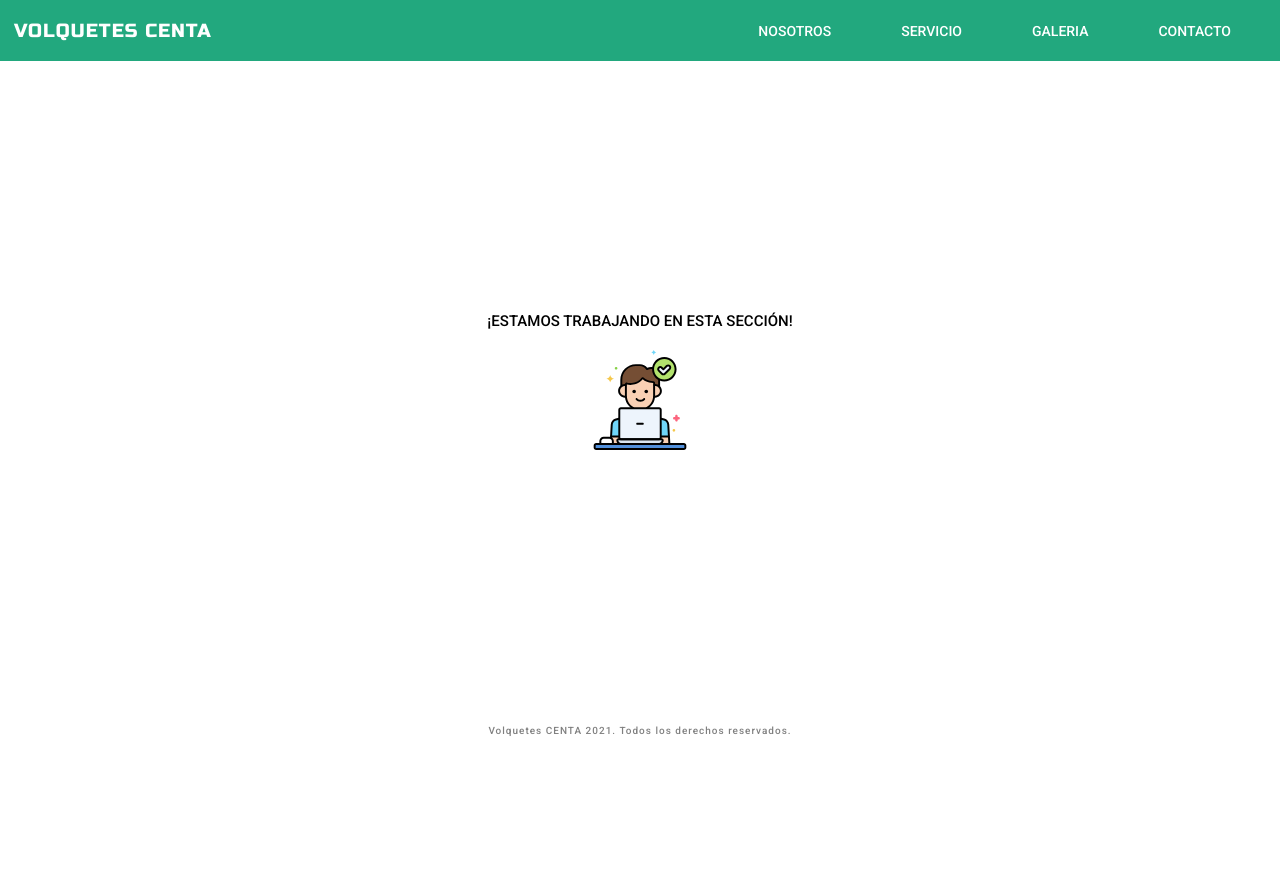
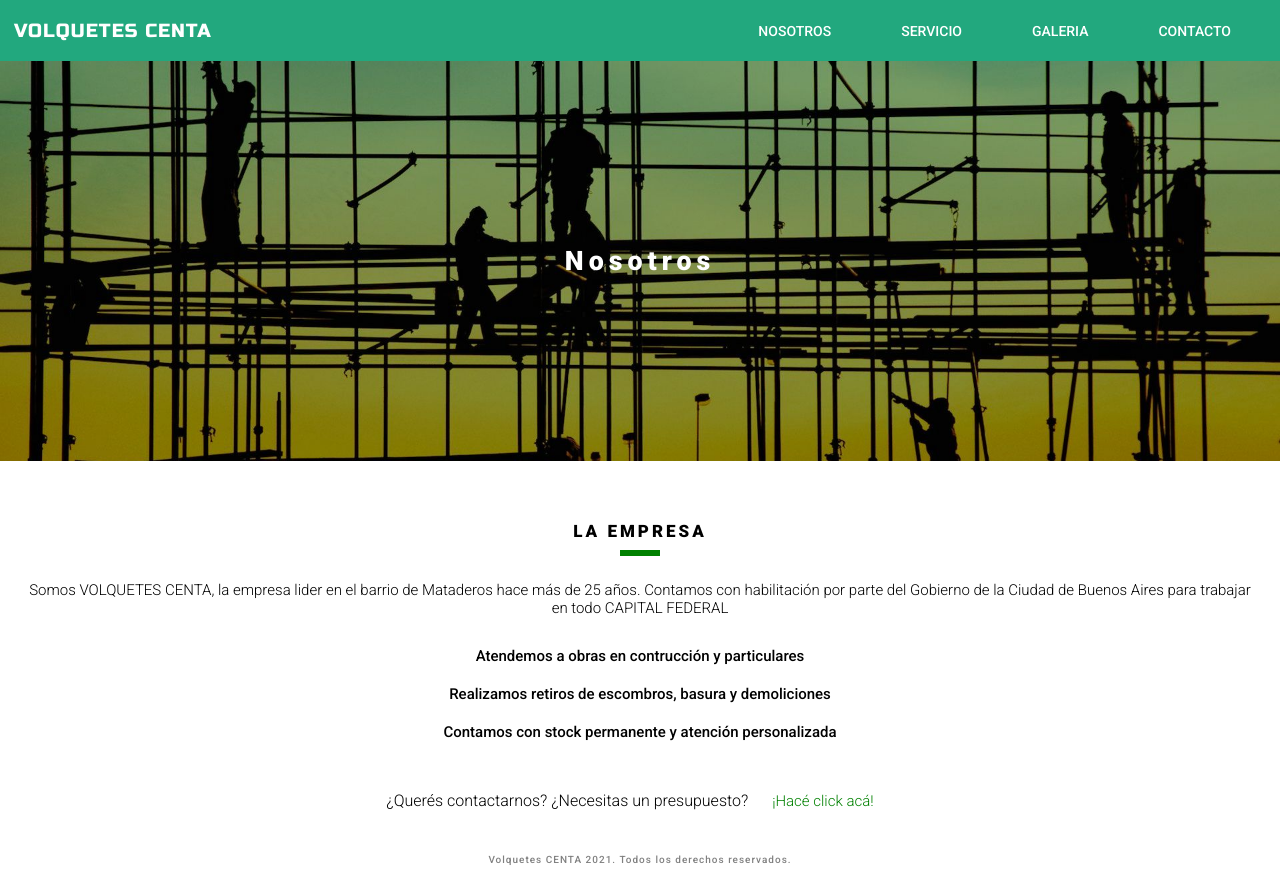
Before and after one commit to MGagiledevelopment/centa-web, a React (Create React App) app: page /nosotros in a window 1280 px wide. Before the commit the page ends 800 px from the top, so only its background shows below. Built offline with nearby package versions, Linux system fonts and the light colour scheme.

Commit message:
new section

```diff
--- a/src/components/AboutUs/about.module.css
+++ b/src/components/AboutUs/about.module.css
@@ -1,14 +1,81 @@
 @import url("https://fonts.googleapis.com/css2?family=Roboto:wght@100;500;900&display=swap");
 .aboutus{
+  font-family: "Roboto", sans-serif;
+}
+.container{
+    display:flex;
+    flex-direction: column;
+    align-items: center;
+
+}
+
+.title {
     display: flex;
     align-items: center;
+    justify-content: center;
     flex-direction: column;
+    font-size: 1.7rem;
+    letter-spacing: 0.3rem;
+  }
+  .titlebox {
+    display: flex;
+    align-items: center;
     justify-content: center;
-    font-family: "Roboto", sans-serif;
-    font-size: 1.5rem;
-height: 80vh;
-}
+    flex-direction: column;
+    margin-top: 6rem;
+  }
 
-.aboutus :nth-child(1){
-    margin-bottom: 2rem;
-}
+
+  .line {
+    border-bottom: 0.6rem solid green;
+    height: 1rem;
+    width: 4rem;
+    margin: 0.5rem;
+
+  }
+  .container :nth-child(1){
+      padding: 2rem;
+      font-weight: 300;
+      font-size:1.5rem;
+      text-align: center;
+
+  }
+
+  .container :nth-child(2),
+  .container :nth-child(3),
+  .container :nth-child(4){
+margin:1rem;
+font-size:1.5rem;
+text-align: center;
+
+  }
+.image {
+    display: flex;
+    justify-content: center;
+    align-items: center;
+    letter-spacing: 0.5rem;
+    color: white;
+    font-size: 4rem;
+    height: 40rem;
+    background-image: url(../../images/nosotros.jpg);
+    /* background-attachment: fixed; */
+    background-position: center center;
+    background-repeat: no-repeat;
+    background-size: cover;
+    background-color: rgba(81, 166, 129, 0.25);
+  }
+
+
+  .contact{
+      font-weight: 300;
+      font-size: 1.6rem;
+      text-align: center;
+      margin-top:4rem;
+      margin-bottom:2rem;
+  }
+
+  .contact a{
+      color:green;
+
+
+  }
--- a/src/components/AboutUs/index.jsx
+++ b/src/components/AboutUs/index.jsx
@@ -1,12 +1,33 @@
 import React from "react";
 import aboutStyles from "../AboutUs/about.module.css";
-import working from "../../images/working.svg";
+
 
 export default function AboutUs() {
   return (
     <div className={aboutStyles.aboutus}>
-      <div>¡ESTAMOS TRABAJANDO EN ESTA SECCIÓN!</div>
-      <img src={working} alt="icon" width="100" />
+      <div className={aboutStyles.image}>
+        <h6>Nosotros</h6>
+
+      </div>
+
+
+
+        <div className={aboutStyles.titlebox}>
+        <h6 className={aboutStyles.title}>LA EMPRESA</h6>
+        <div className={aboutStyles.line}></div>
+        </div>
+        <div className={aboutStyles.container}>
+        <div>
+          Somos VOLQUETES CENTA, la empresa lider en el barrio de Mataderos hace más de 25
+          años. Contamos con habilitación por parte del Gobierno de la Ciudad de
+          Buenos Aires para trabajar en todo CAPITAL FEDERAL
+        </div>
+        <div> Atendemos a obras en contrucción y particulares</div>
+        <div> Realizamos retiros de escombros, basura y demoliciones </div>
+        <div> Contamos con stock permanente y atención personalizada </div>
+
+        <div className={aboutStyles.contact}>¿Querés contactarnos? ¿Necesitas un presupuesto? <a href=" https://api.whatsapp.com/send?phone=541150154607" target="_blank">¡Hacé click acá!</a></div>
+      </div>
     </div>
   );
 }
--- a/src/components/Contact/contact.module.css
+++ b/src/components/Contact/contact.module.css
@@ -19,7 +19,6 @@
 }
 
 .datos {
-  /* border:1px solid red; */
   margin-top: 1rem;
   display: flex;
   flex-wrap: wrap;
--- a/src/components/Navbar/index.jsx
+++ b/src/components/Navbar/index.jsx
@@ -61,7 +61,7 @@ export default function Navbar() {
             </button>{" "}
           </Link>
 
-          <Link to="/nosotros">
+          <Link to="/proximamente">
           <button onClick={handleoption} className={navbarStyles.menuitems}>
             GALERIA
           </button>
--- /dev/null
+++ b/src/components/proximamente/prox.jsx
@@ -0,0 +1,18 @@
+
+
+import React from 'react';
+import working from "../../images/working.svg";
+import proxStyles from "../proximamente/prox.module.css";
+
+export default function proximamente (){
+
+    return(
+
+        <div className={proxStyles.prox}>
+      <div>¡ESTAMOS TRABAJANDO EN ESTA SECCIÓN!</div>
+      <img src={working} alt="icon" width="100" />
+    </div>
+
+    )
+
+}
--- /dev/null
+++ b/src/components/proximamente/prox.module.css
@@ -0,0 +1,14 @@
+@import url("https://fonts.googleapis.com/css2?family=Roboto:wght@100;500;900&display=swap");
+.prox{
+    display: flex;
+    align-items: center;
+    flex-direction: column;
+    justify-content: center;
+    font-family: "Roboto", sans-serif;
+    font-size: 1.5rem;
+height: 80vh;
+}
+
+.prox :nth-child(1){
+    margin-bottom: 2rem;
+}
--- a/src/pages/Main/index.jsx
+++ b/src/pages/Main/index.jsx
@@ -4,6 +4,7 @@ import Home from "../../components/Home"
 import Contact from "../../components/Contact"
 import AboutUs from "../../components/AboutUs"
 import NotFound from "../../components/Notfound"
+import proximamente from "../../components/proximamente/prox"
 
 export default function Main(){
     return (<div>
@@ -11,6 +12,7 @@ export default function Main(){
         <Route component={Home} exact path="/"></Route>
         <Route component={Contact} path="/contacto"></Route>
         <Route component={AboutUs} path="/nosotros"></Route>
+        <Route component={proximamente} path="/proximamente"></Route>
         <Route component={NotFound} path="*"></Route>
         </Switch>
     </div>)
```
Also changed, not shown: src/images/contacto.jpeg (deleted), src/images/nosotros.jpg (added).
